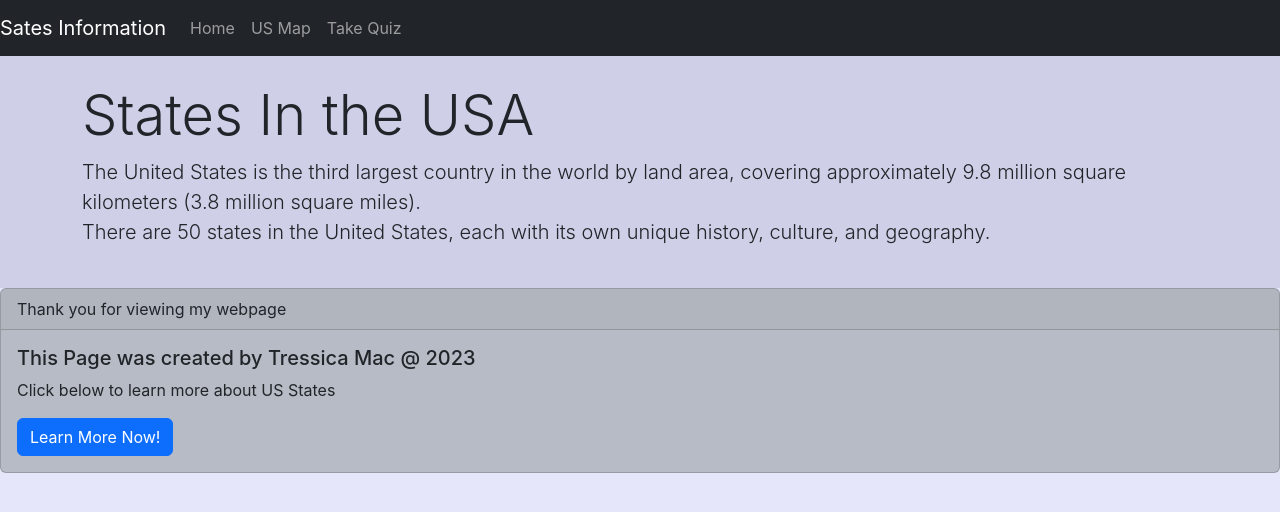
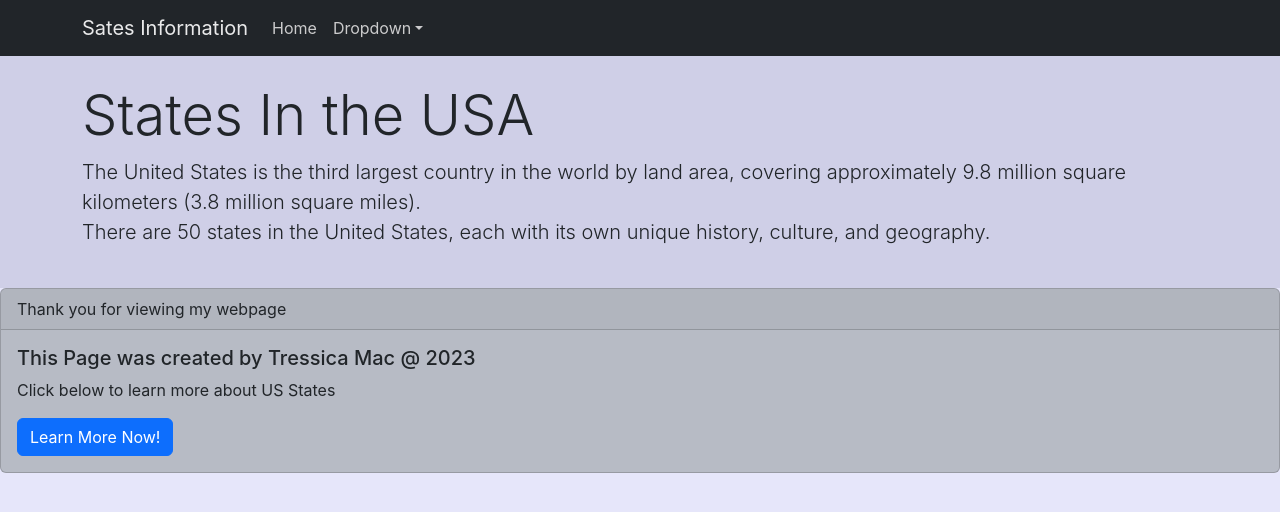
Before and after one commit to Tressymac/ADVANCED-WEB-SITE-DESIGN-FINAL-CLIENT, a React (Create React App) app: page / in a window 1280 px wide. Shown: the top 512 px of the page. Built offline with nearby package versions, Linux system fonts and the light colour scheme.

Commit message:
fixing nav bar

```diff
--- a/src/component/header/header.css
+++ b/src/component/header/header.css
@@ -3,3 +3,16 @@
     position: relative;
     left: 50%;
 }
+
+.navbar{
+    --bs-navbar-color: rgb(255 254 254 / 77%);
+    --bs-navbar-hover-color: rgb(233 195 195 / 70%);
+    --bs-navbar-disabled-color: rgba(255, 255, 255, 0.3);
+    --bs-navbar-active-color: rgba(253, 253, 253, 0.9);
+    --bs-navbar-brand-color: rgb(255 255 255 / 90%);
+    --bs-navbar-brand-hover-color: rgba(195, 174, 235, 0.9);
+}
+
+.navbar-toggler-icon{
+    background-color: azure;
+}
--- a/src/component/header/headers.js
+++ b/src/component/header/headers.js
@@ -1,29 +1,28 @@
 import { Link as RouterLink } from 'react-router-dom'
 import '../header/header.css'
+import Container from 'react-bootstrap/Container';
+import Nav from 'react-bootstrap/Nav';
+import Navbar from 'react-bootstrap/Navbar';
+import NavDropdown from 'react-bootstrap/NavDropdown';
 
 function Header( {logo} ){
     return(
-        <header className='App-header'>
-            <nav className="navbar navbar-expand-lg navbar-dark bg-dark">
-                <button className="navbar-toggler" type="button" data-toggle="collapse" data-target="#navbarTogglerDemo01" aria-controls="navbarTogglerDemo01" aria-expanded="false" aria-label="Toggle navigation">
-                    <span className="navbar-toggler-icon"></span>
-                </button>
-                <div className="collapse navbar-collapse" id="navbarTogglerDemo01">
-                    <a className="navbar-brand" href="#">Sates Information</a>
-                    <ul className="navbar-nav mr-auto mt-2 mt-lg-0">
-                        <li className="nav-item active">
-                            <a className="nav-link" href="/states">Home</a>
-                        </li>
-                        <li className="nav-item active">
-                            <a className="nav-link" href="/states/map">US Map</a>
-                        </li>
-                        <li className="nav-item">
-                            <a className="nav-link" href="/states/quiz">Take Quiz</a>
-                        </li>
-                    </ul>
-                </div>
-            </nav>
-        </header>
+        <Navbar bg="dark" expand="lg">
+            <Container>
+                <Navbar.Brand href="#home">Sates Information</Navbar.Brand>
+                <Navbar.Toggle aria-controls="Hamburger navbar Menu" />
+                <Navbar.Collapse id="basic-navbar-nav">
+                <Nav className="me-auto">
+                    <Nav.Link href="/states">Home</Nav.Link>
+                    <NavDropdown title="Dropdown" id="basic-nav-dropdown">
+                    <NavDropdown.Item href="/states/map">US Map</NavDropdown.Item>
+                    <NavDropdown.Divider />
+                    <NavDropdown.Item href="/states/quiz">Quick Quiz</NavDropdown.Item>
+                    </NavDropdown>
+                </Nav>
+                </Navbar.Collapse>
+            </Container>
+        </Navbar>
     )
 }
 
```
